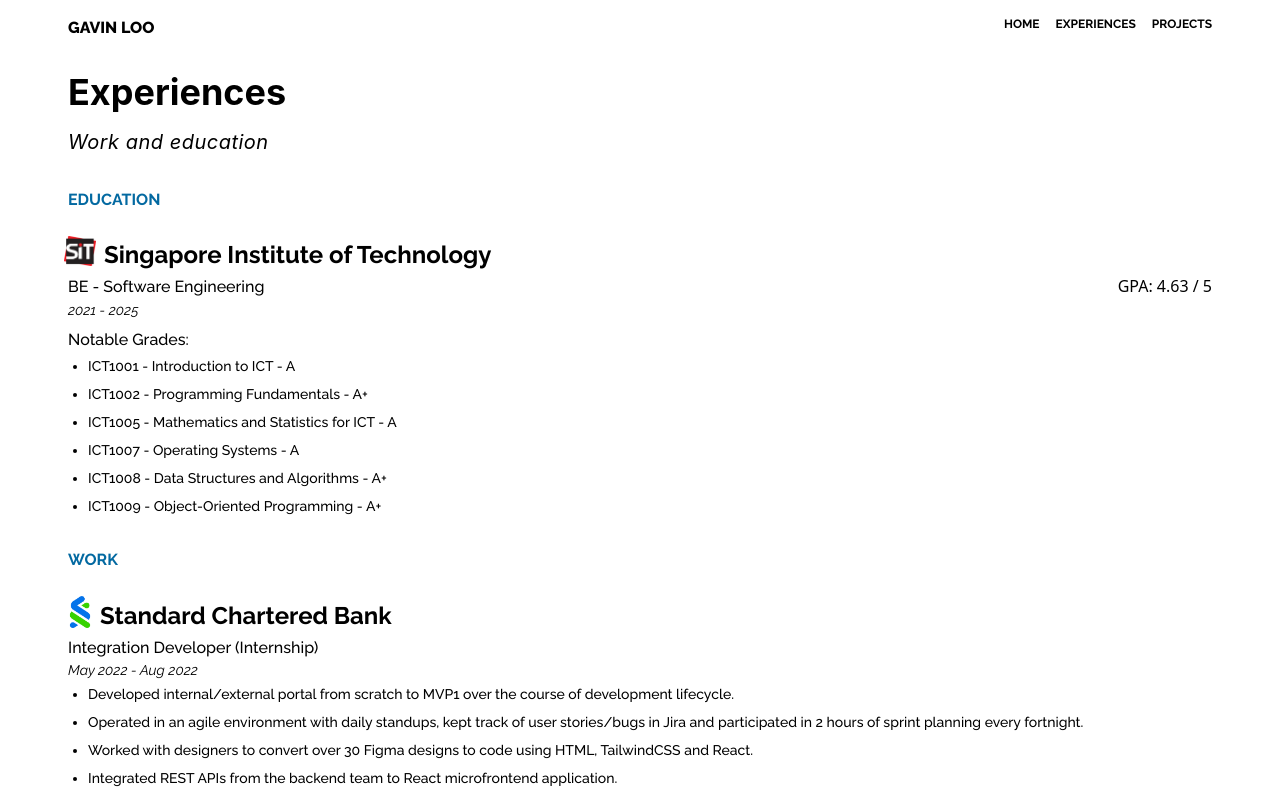
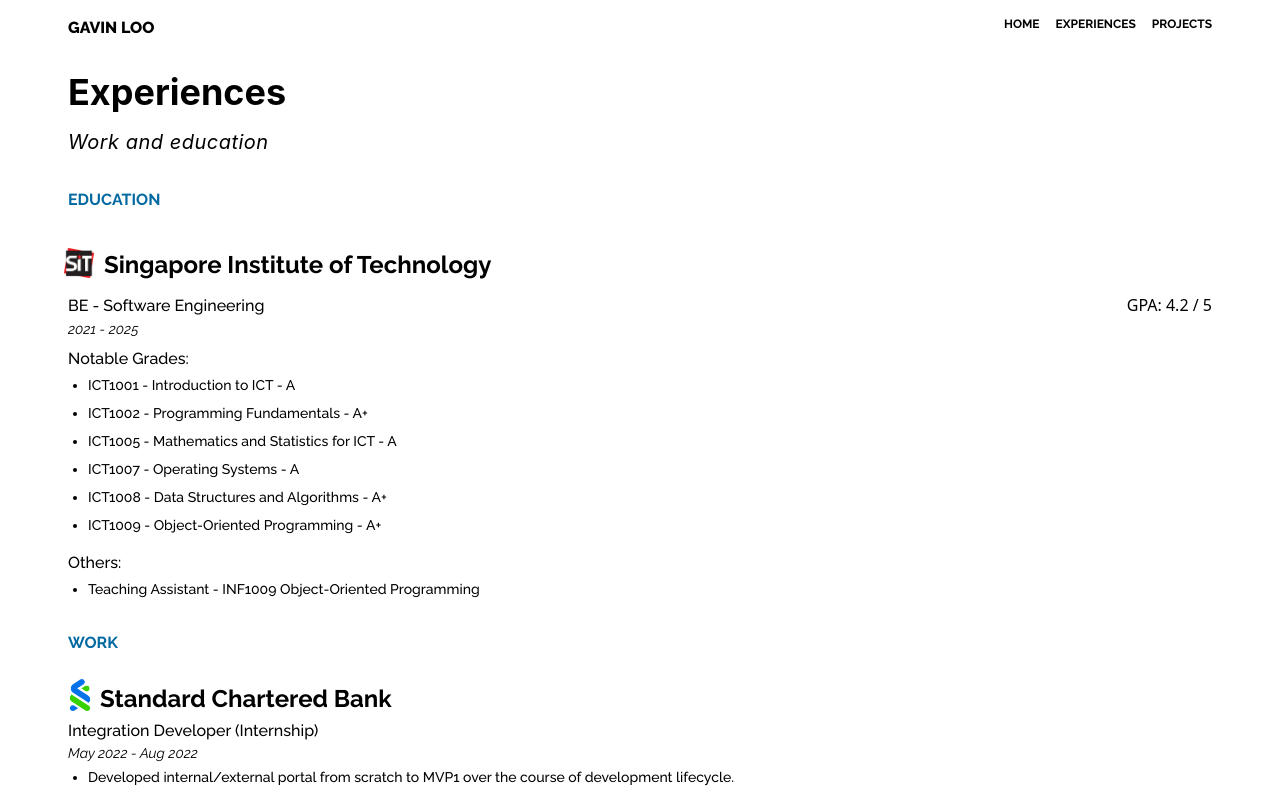
Before and after one commit to rawsashimi1604/dev-portfolio, a Next.js app: page /experience in a window 1280 px wide. Shown: the top 797 px of the page. Built offline with nearby package versions, Linux system fonts and the light colour scheme.

Commit message:
updated title and added teaching assistant role

```diff
--- a/components/modules/experiences/School.js
+++ b/components/modules/experiences/School.js
@@ -1,5 +1,6 @@
 import React from "react";
 import school from "data/school";
+import Image from "next/image";
 
 import HeadlineText from "@/components/common/HeadlineText";
 
@@ -13,7 +14,14 @@ function School() {
           return (
             <div className="flex flex-col relative mb-4" key={i}>
               <div className="flex space-x-2 items-center">
-                <img src={sch.logo} className="w-8 -ml-1 mb-2" />
+                <div className="w-8 -ml-1 mb-2 mt-3">
+                  <Image
+                    src={sch.logo}
+                    alt={`${sch.name} logo`}
+                    height={30}
+                    width={30}
+                  />
+                </div>
                 <h1 className="text-2xl font-bold">{sch.name}</h1>
               </div>
 
@@ -35,6 +43,13 @@ function School() {
                   );
                 })}
               </ul>
+
+              <h4 className="mt-2 font-medium">Others:</h4>
+              <ul className="list-disc ml-5 text-sm font-medium space-y-2 pt-1 mb-2">
+                {sch.others.map((row, j) => {
+                  return <li key={j}>{row}</li>;
+                })}
+              </ul>
             </div>
           );
         })}
--- a/data/school.js
+++ b/data/school.js
@@ -3,11 +3,12 @@ export default [
     logo: "/images/sit.png",
     name: "Singapore Institute of Technology",
     degree: "BE - Software Engineering",
-    gpa: "4.63 / 5",
+    gpa: "4.2 / 5",
     studyDates: {
       start: "2021",
       end: "2025",
     },
+    others: ["Teaching Assistant - INF1009 Object-Oriented Programming"],
     modules: [
       {
         name: "ICT1001 - Introduction to ICT",
--- a/pages/experience.js
+++ b/pages/experience.js
@@ -9,7 +9,7 @@ function Experience() {
   return (
     <>
       <Head>
-        <title>Gavin Loo - Developer - Experience</title>
+        <title>Gavin Loo - Software Engineer - Experience</title>
       </Head>
       <div className="bg-white text-black">
         <Header title="Experiences" subtitle="Work and education" />
--- a/pages/index.js
+++ b/pages/index.js
@@ -8,7 +8,7 @@ export default function Home() {
   return (
     <>
       <Head>
-        <title>Gavin Loo - Developer - Home</title>
+        <title>Gavin Loo - Software Engineer - Home</title>
       </Head>
       <div className="bg-white text-black">
         <Header
--- a/pages/projects.js
+++ b/pages/projects.js
@@ -9,7 +9,7 @@ function Projects() {
   return (
     <>
       <Head>
-        <title>Gavin Loo - Developer - Projects</title>
+        <title>Gavin Loo - Software Engineer - Projects</title>
       </Head>
       <div className="bg-white text-black">
         <Header
```
